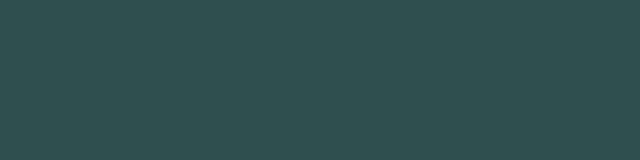
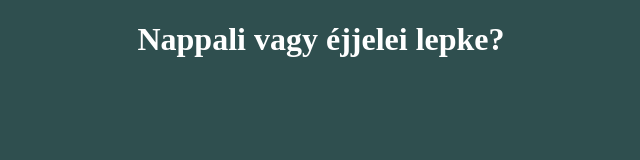
Before and after one commit to KDavid860121/Frontend, a plain HTML site: page index.html in a window 1280 px wide. Shown: the whole page, without its empty margins (319-959 px from the left). Drawn offline with Linux system fonts and the light colour scheme.

Commit message:
2feladat

```diff
--- a/index.html
+++ b/index.html
@@ -3,11 +3,11 @@
 <head>
     <meta charset="UTF-8">
     <meta name="viewport" content="width=device-width, initial-scale=1.0">
-    <title>Document</title>
+    <title>Nappali vagy éjjelei lepke?</title>
     <link rel="stylesheet" href="nappali.css">
 </head>
 <body>
-
+    <h1>Nappali vagy éjjelei lepke?</h1>
 
 </body>
 </html>
--- a/nappali.css
+++ b/nappali.css
@@ -1,3 +1,8 @@
 body {
     background-color: darkslategray;
 }
+
+h1 {
+    color: white;
+    text-align: center;
+}
```
